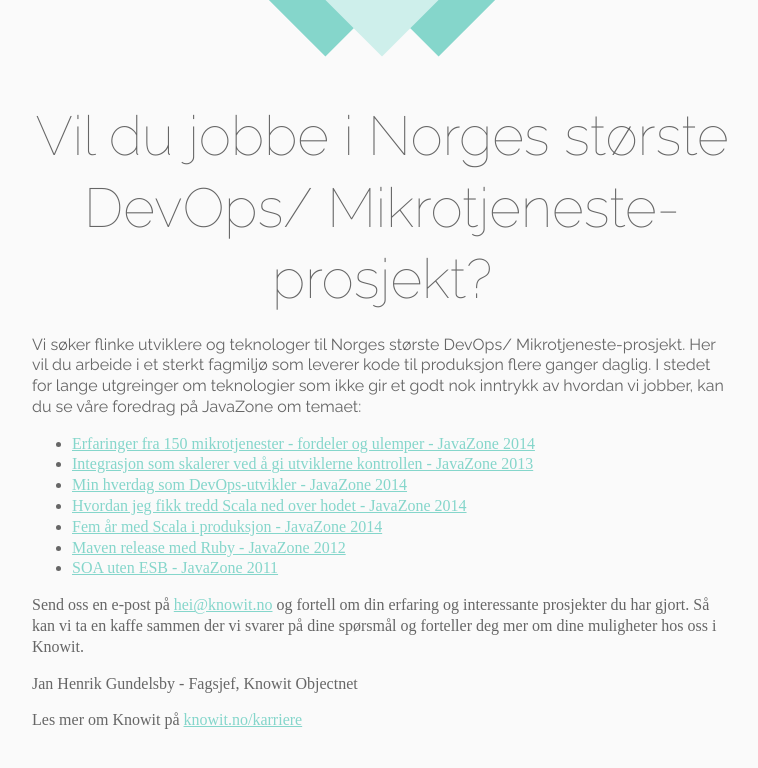
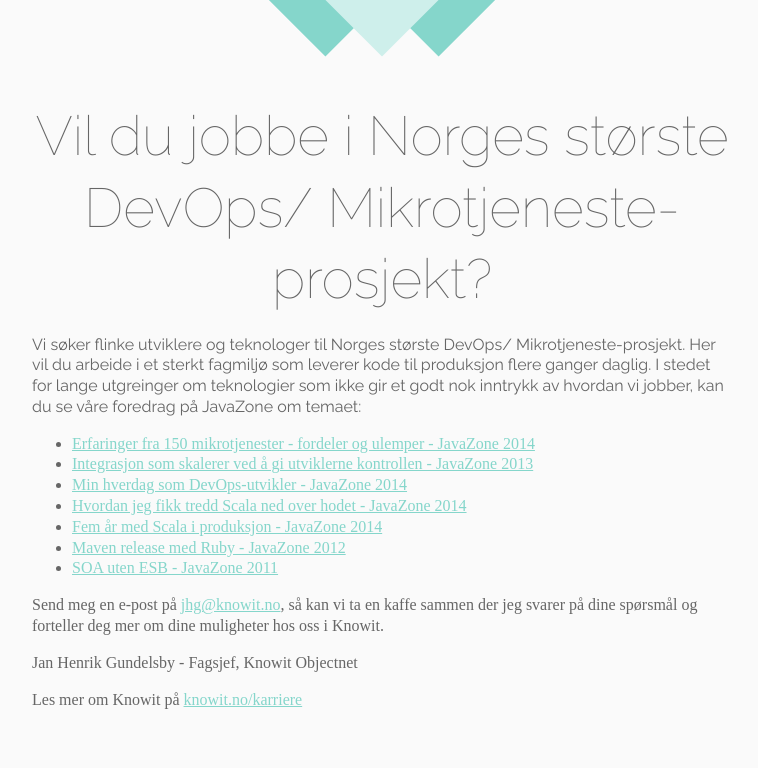
Before and after one commit to knowit/devops.knowit.no, a website: page index.html in a window 1280 px wide. Shown: the whole page, without its empty margins (258-1016 px from the left). Drawn offline with nearby package versions, Linux system fonts and the light colour scheme.

Commit message:
Epost etc.

```diff
--- a/index.html
+++ b/index.html
@@ -30,9 +30,8 @@
           <li><a href="http://vimeo.com/28759841">SOA uten ESB - JavaZone 2011</a></li>
         </ul>
         <p>
-          Send oss en e-post på  <a href="mailto:hei@knowit.no">hei@knowit.no</a> og fortell om din erfaring og interessante prosjekter du har
-          gjort. Så kan vi ta en kaffe
-          sammen der vi svarer på dine spørsmål og forteller deg mer om dine muligheter hos
+          Send meg en e-post på  <a href="mailto:jhg@knowit.no">jhg@knowit.no</a>, så kan vi ta en kaffe
+          sammen der jeg svarer på dine spørsmål og forteller deg mer om dine muligheter hos
           oss i Knowit.
         </p>
         <p>
```
